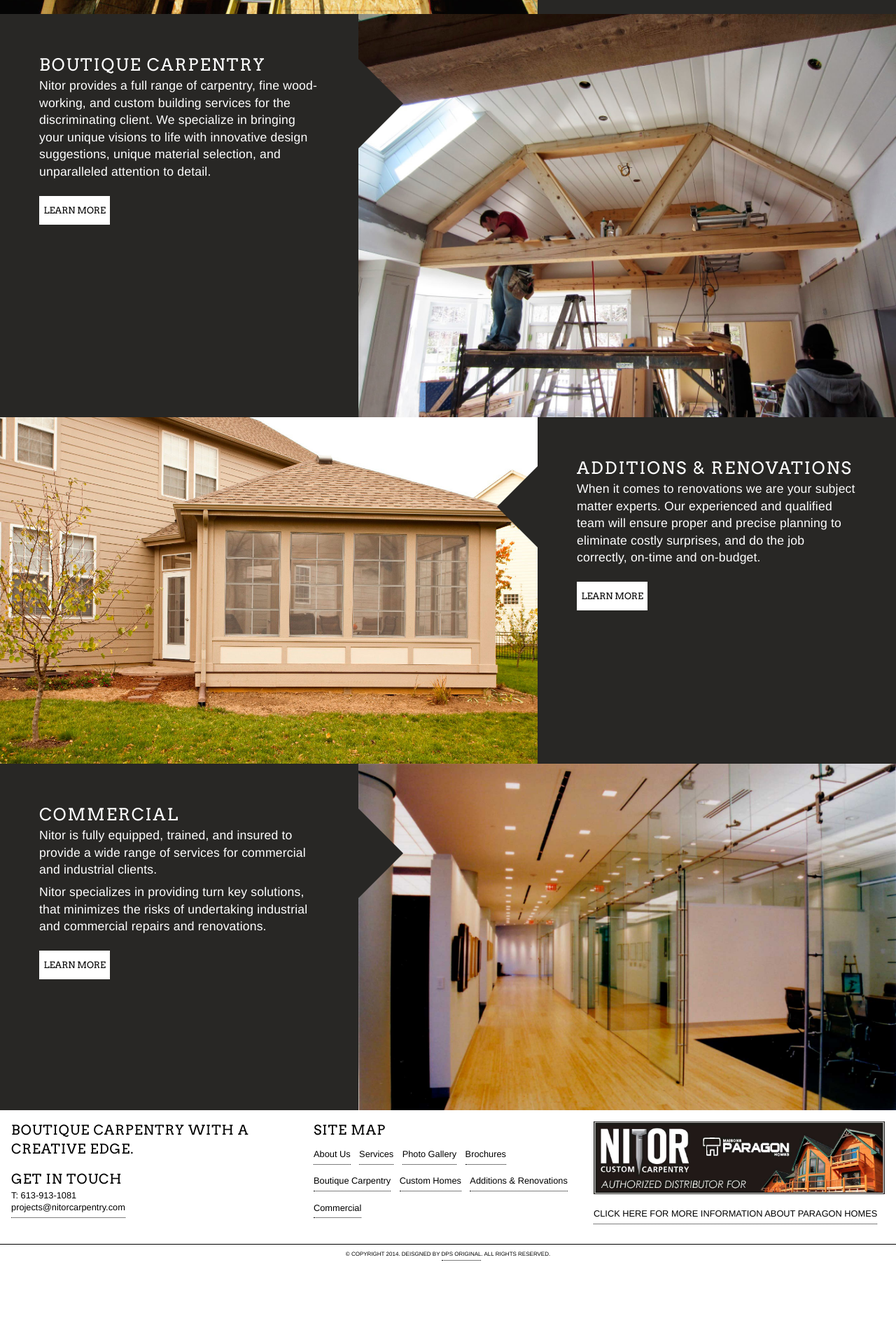
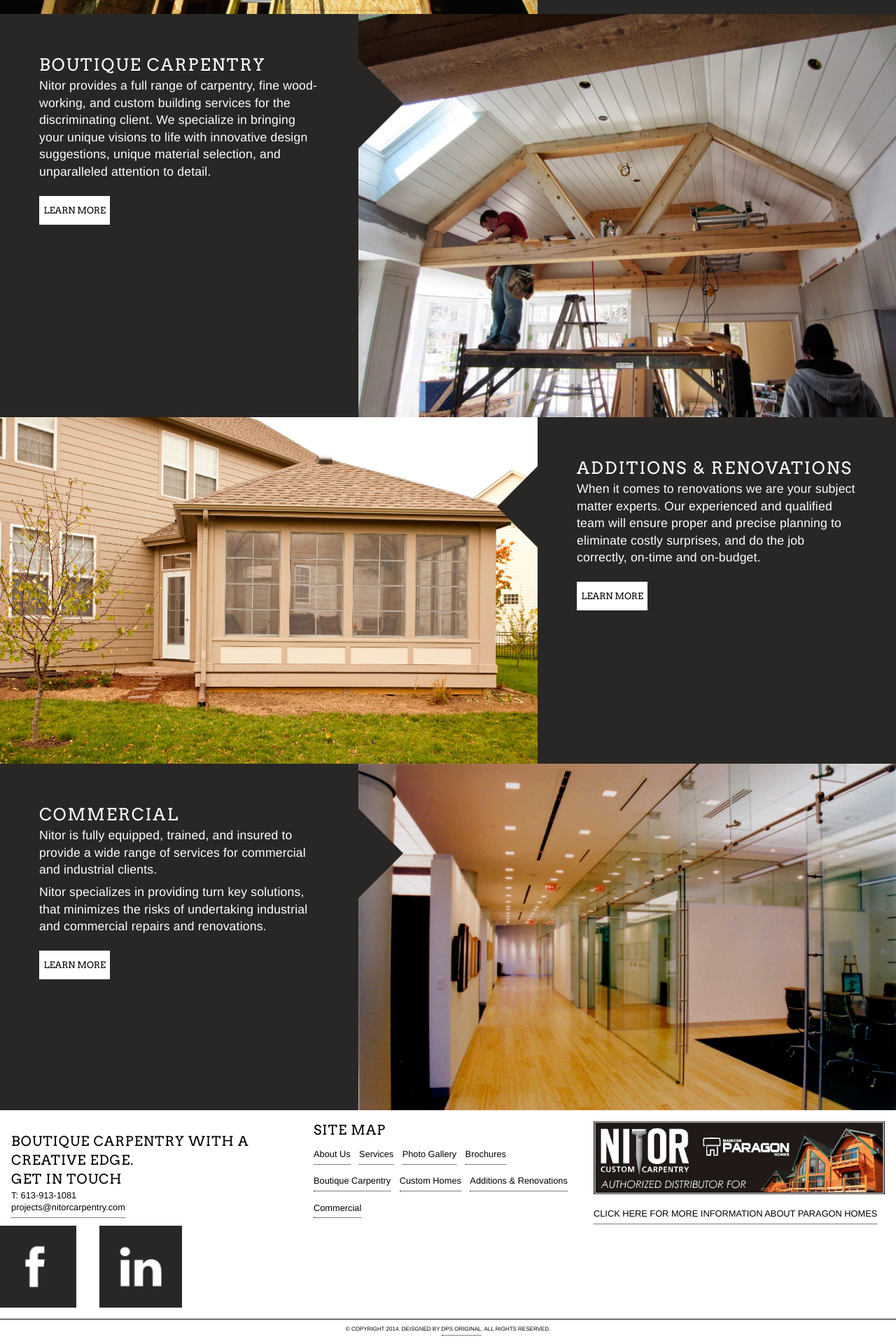
Before and after one commit to emdsgn/nitorcarpentry, a Jekyll site: the page built from index.html, in a window 1280 px wide. Shown: the part 1460-3380 px from the top of the page at 70% size. Built offline with Jekyll 4.4.1, drawn with Linux system fonts in a browser that asks for light colours; Markdown is read by kramdown in place of the engine named in the settings; before the commit the page ends 3273 px from its top, so only the background shows below that.

Commit message:
Added social media

```diff
--- a/_layouts/default.html
+++ b/_layouts/default.html
@@ -64,13 +64,24 @@
 <!-- FOOTER (CONTACT) -->
 <footer>
 <div class="grid" id="contact">
-  <div class="unit unit-s-1 unit-m-1-3 unit-l-1-3 contact-head">
+  <div class="unit unit-s-1 unit-m-1-3 unit-l-1-3 contact-head-1">
     <h3>Boutique Carpentry with a creative edge.</h3>
 
-    <div class="contact-head-1">
+    <div class="contact-head">
       <h3>Get In Touch</h3>
       <p>T: 613-913-1081</p>
       <p><a href="mailto:projects@nitorcarpentry.com" class="contact-link">projects@nitorcarpentry.com</a></p>
+    </div>
+
+    <div class="unit unit-s-1 unit-m-1 unit-l-1 icon">
+        <div class="unit unit-s-1-3 unit-m-1-3 unit-l-1-3">
+          <a href="https://www.facebook.com/nitorcarpentry" target="blank" title="Stay in tuned with our work on facebook!">
+          <img src="img/facebook.png" class="flex-icon" border="0" onmouseover="this.src='img/facebook-hover.png'" onmouseout="this.src='img/facebook.png'"></a>
+        </div>
+        <div class="unit unit-s-1-3 unit-m-1-3 unit-l-1-3">
+          <a href="https://ca.linkedin.com/pub/kevin-ritchie/96/b87/721/" target="blank" title="Mansura Chowdhury's Behance">
+          <img src="img/linked-in.png" class="flex-icon" border="0" onmouseover="this.src='img/linked-in-hover.png'" onmouseout="this.src='img/linked-in.png'"></a>
+        </div>
     </div>
   </div>
 
@@ -136,7 +147,6 @@
                                       "callback": captionAnimationCallback1
                                   }
                                 ]
-
             });
 
             function captionAnimateCallback(captionWrapper, captionContainer, orientation) {
```
Also changed, not shown: _includes/css/common.css (+11 -0 lines), img/facebook-hover.png (added), img/facebook.png (added), img/linked-in-hover.png (added), img/linked-in.png (added).
